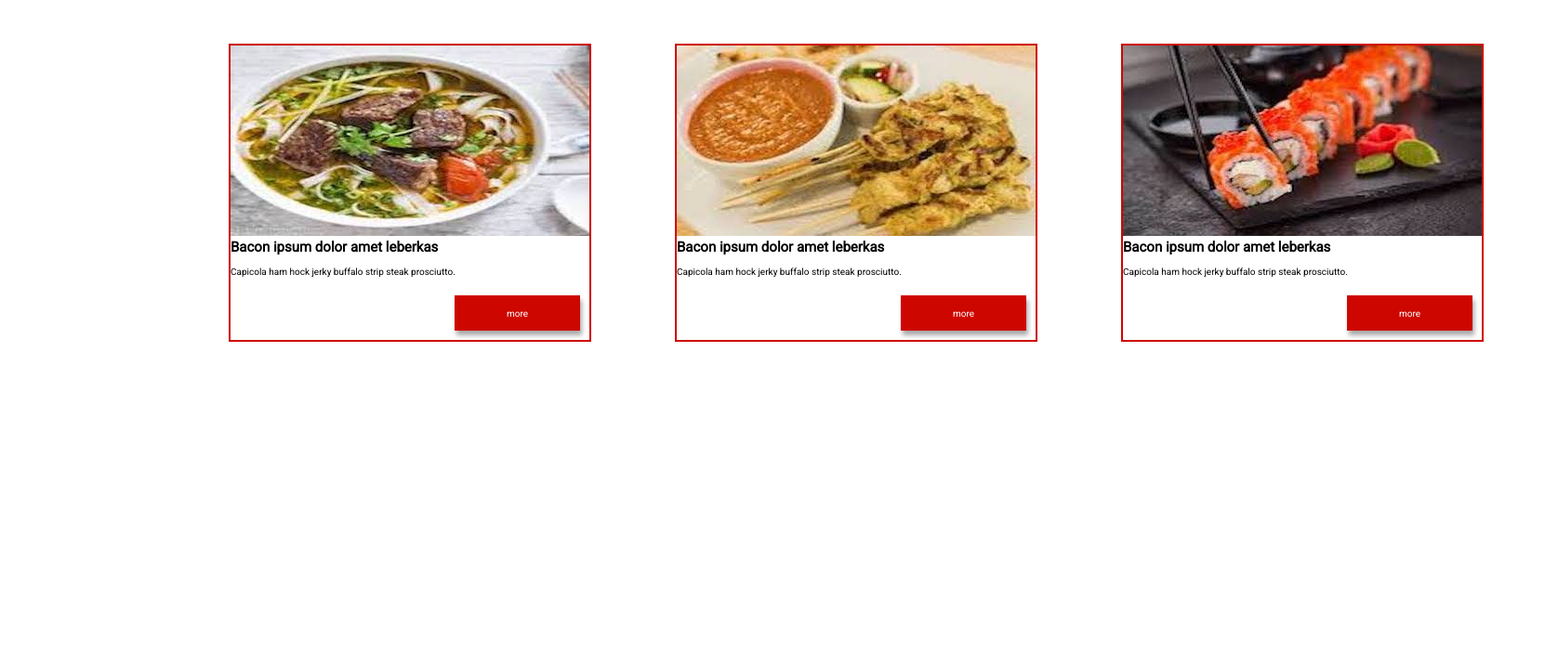
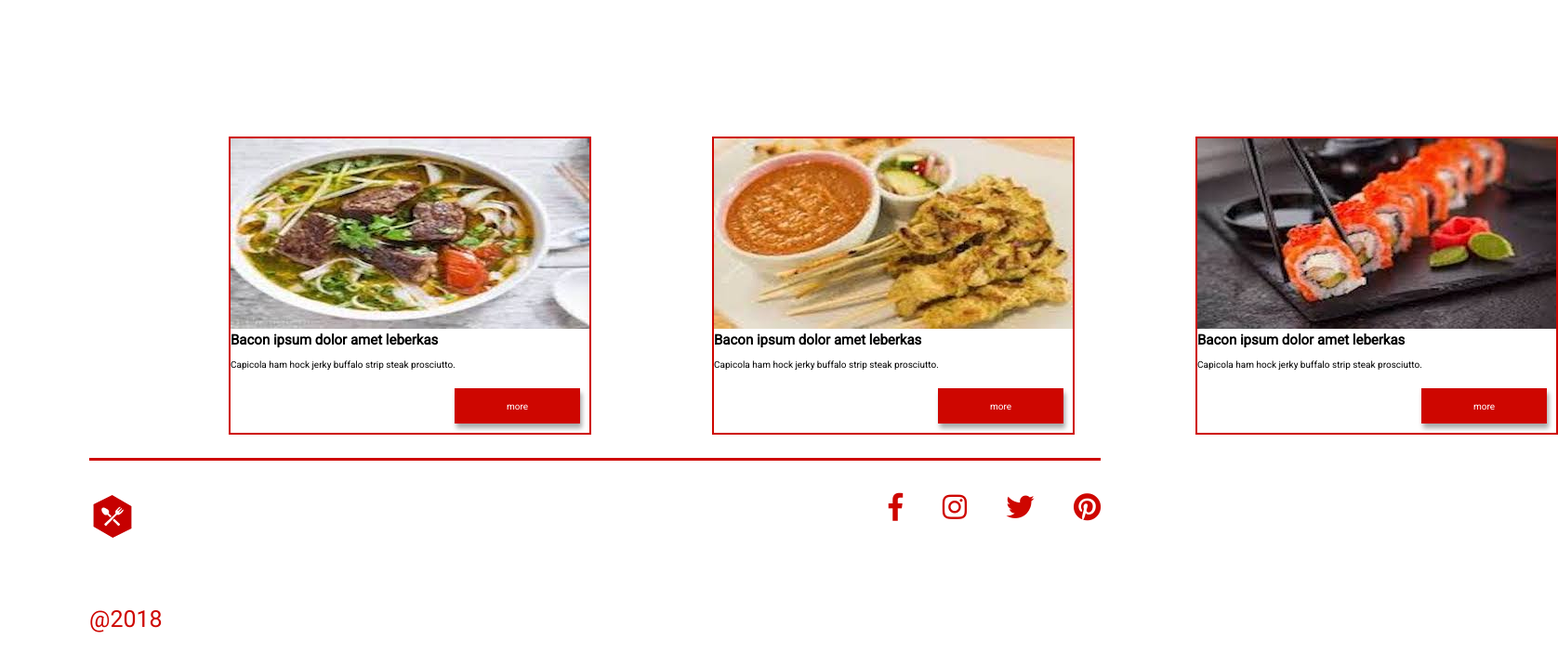
Before and after one commit to maajang/Business-Brochure-Website--bcit-twd-20, a website: page menu.html in a window 1280 px wide. Shown: the part 929-1645 px from the top of the page at 93% size, 1676 px wide, since content can reach past the window. Before the commit the page ends 1297 px from the top, so only its background shows below. Drawn offline with nearby package versions, Linux system fonts and the light colour scheme.

Commit message:
added footer to menu page

```diff
--- a/assets/scss/pages/_menu.scss
+++ b/assets/scss/pages/_menu.scss
@@ -7,8 +7,8 @@
 .gallery-grid{
     display:grid;
     grid-template-columns:repeat(3, 1fr);
-    grid-column-gap:90px;
-    grid-row-gap:100px;
+    grid-column-gap:130px;
+    grid-row-gap:150px;
 }
 .item{
     border:2px solid $color-theme;
--- a/menu.html
+++ b/menu.html
@@ -20,7 +20,7 @@
                 <li><a href="menu.html">Menu</a></li>
                 <li><a href="reservation.html">Reservation</a></li>
                 <li><a href="blog.html">Blog</a></li>
-                <li><a href="#">Contact</a></li>
+                <li><a href="contact.html">Contact</a></li>
             </ul>
             <input type="checkbox" id="menuCheck">
             <label class="menu" for="menuCheck">
@@ -111,7 +111,20 @@
             </div>
 
         </div>
-
+        <footer>
+                    <div class="left-bar">
+                        <a href="/">
+                            <img src="./assets/svg/Logo.svg" alt="Logo" class="logo">
+                            </a>
+                            <span>@2018</span>
+                    </div>
+                     <div class="right-bar">
+                            <a href="#"><i class="fab fa-facebook-f"></i></a>
+                            <a href="#"><i class="fab fa-instagram"></i></a>
+                            <a href="#"><i class="fab fa-twitter"></i></a>
+                            <a href="#"><i class="fab fa-pinterest"></i></a>
+                    </div>
+        </footer>
     </div>
         <script src="https://cdnjs.cloudflare.com/ajax/libs/jquery/3.3.1/jquery.min.js"></script>
         <script src="./assets/js/main.js"></script>
```
Also changed, not shown: build/css/style.css. Lines whose indentation alone changed are shown as unchanged.
